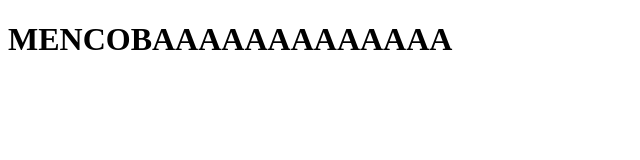
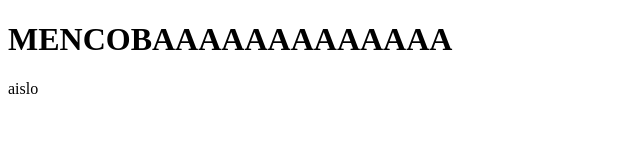
Before and after one commit to Pronazole/repo-1, a plain HTML site: page index.html in a window 1280 px wide. Shown: the full height of the page, 0-640 px from the left. Drawn offline with Linux system fonts and the light colour scheme.

Commit message:
mengubah dan menambahkan aislo

```diff
--- a/index.html
+++ b/index.html
@@ -5,5 +5,6 @@
 </head>
 <body>
   <h1>MENCOBAAAAAAAAAAAAA</h1>
+  <p>aislo</p>
 </body>
 </html>
```
